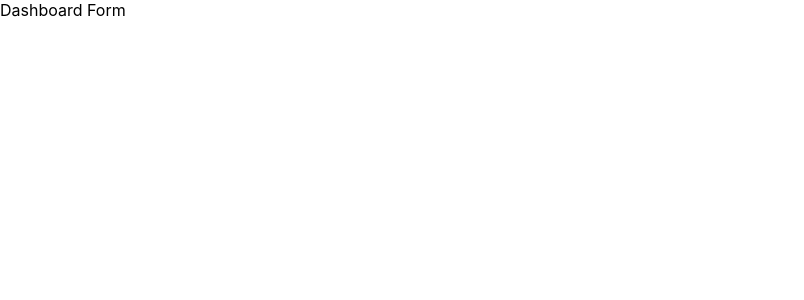
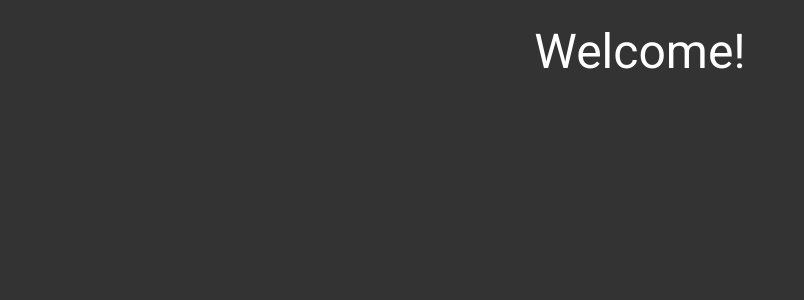
Before and after one commit to harzkr/crm-fe, a React (Create React App) app: page / in a window 1280 px wide. Shown: the top 300 px of the page, without its empty margins (0-804 px from the left). Built offline with nearby package versions, Linux system fonts and the light colour scheme.

Commit message:
Update dashboard styles and margins

```diff
--- a/src/components/Dashboard/Dashboard.js
+++ b/src/components/Dashboard/Dashboard.js
@@ -1,11 +1,18 @@
-import React from 'react';
+import { Typography } from "@mui/material";
+import React from "react";
+import "./styles.css";
 
 const Dashboard = () => {
-    return(
-        <div>
-            Dashboard Form
-        </div>
-    )
-}
+  return (
+    <div className="outer">
+      <div style={{marginTop:24}}>
+        <Typography variant="h3" className="title">
+          Welcome!
+        </Typography>
+      </div>
+      <div></div>
+    </div>
+  );
+};
 
 export default Dashboard;
--- /dev/null
+++ b/src/components/Dashboard/styles.css
@@ -0,0 +1,11 @@
+.outer{
+    background-color: #333;
+    min-height: 100vh;
+    display: flex;
+    justify-content: center;
+}
+.title{
+    color:white;
+    text-align: center;
+    margin-top: 20px;
+}
```
